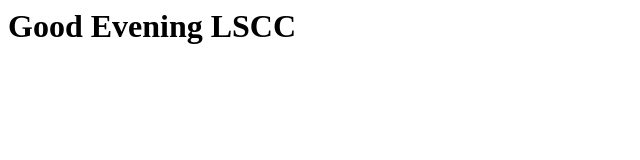
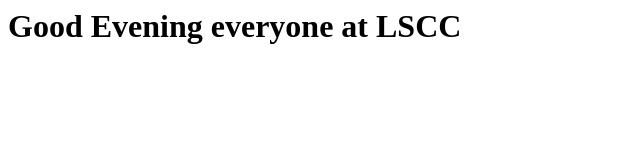
Before and after one commit to jr0cket/lscc-fun-with-git, a plain HTML site: page index.html in a window 1280 px wide. Shown: the whole page, without its empty margins (0-640 px from the left). Drawn offline with Linux system fonts and the light colour scheme.

Commit message:
updating index.html

```diff
--- a/index.html
+++ b/index.html
@@ -2,6 +2,6 @@
 <head>
 </head>
 <body>
-<h1>Good Evening LSCC</h1>
+<h1>Good Evening everyone at LSCC</h1>
 </body>
 </html>
```
